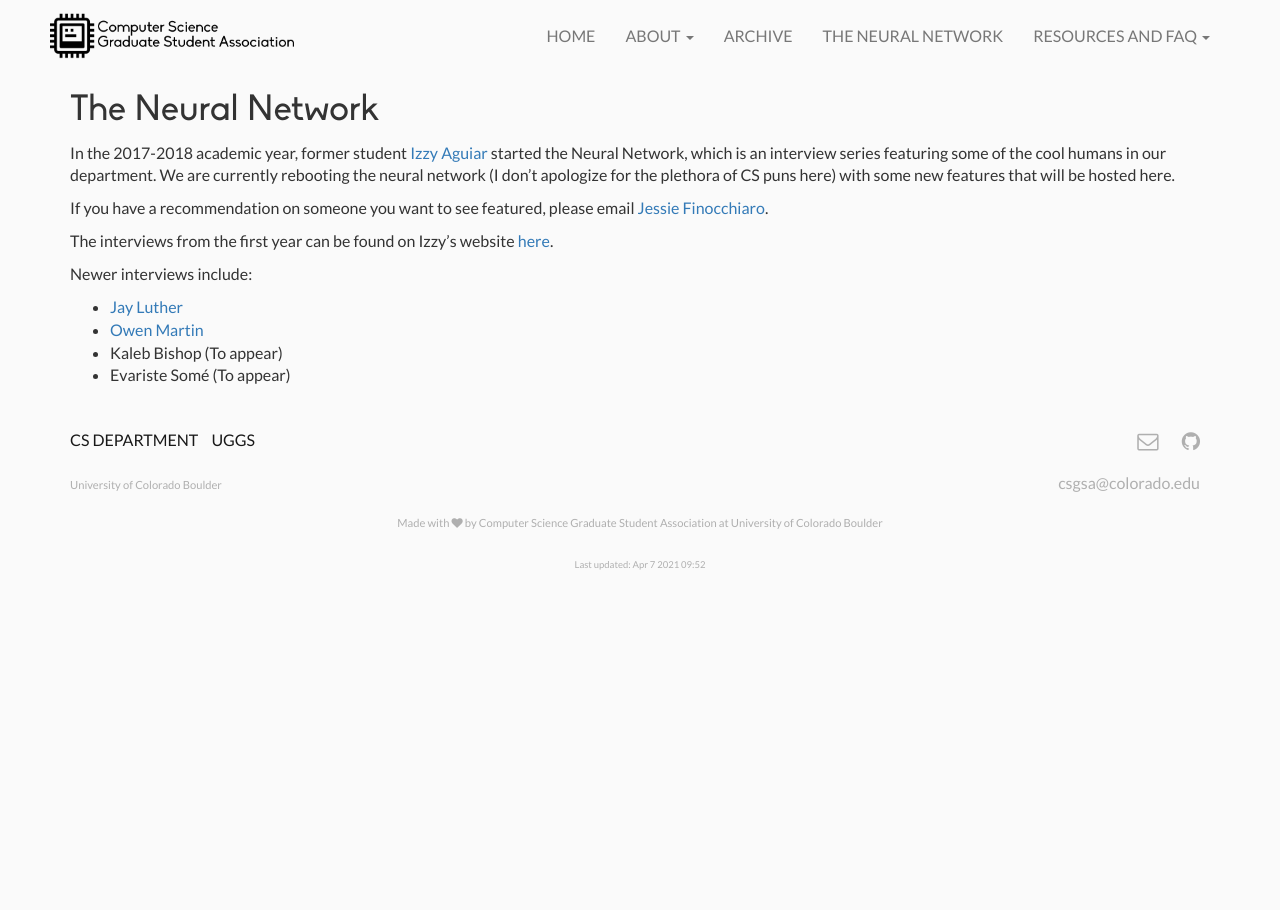
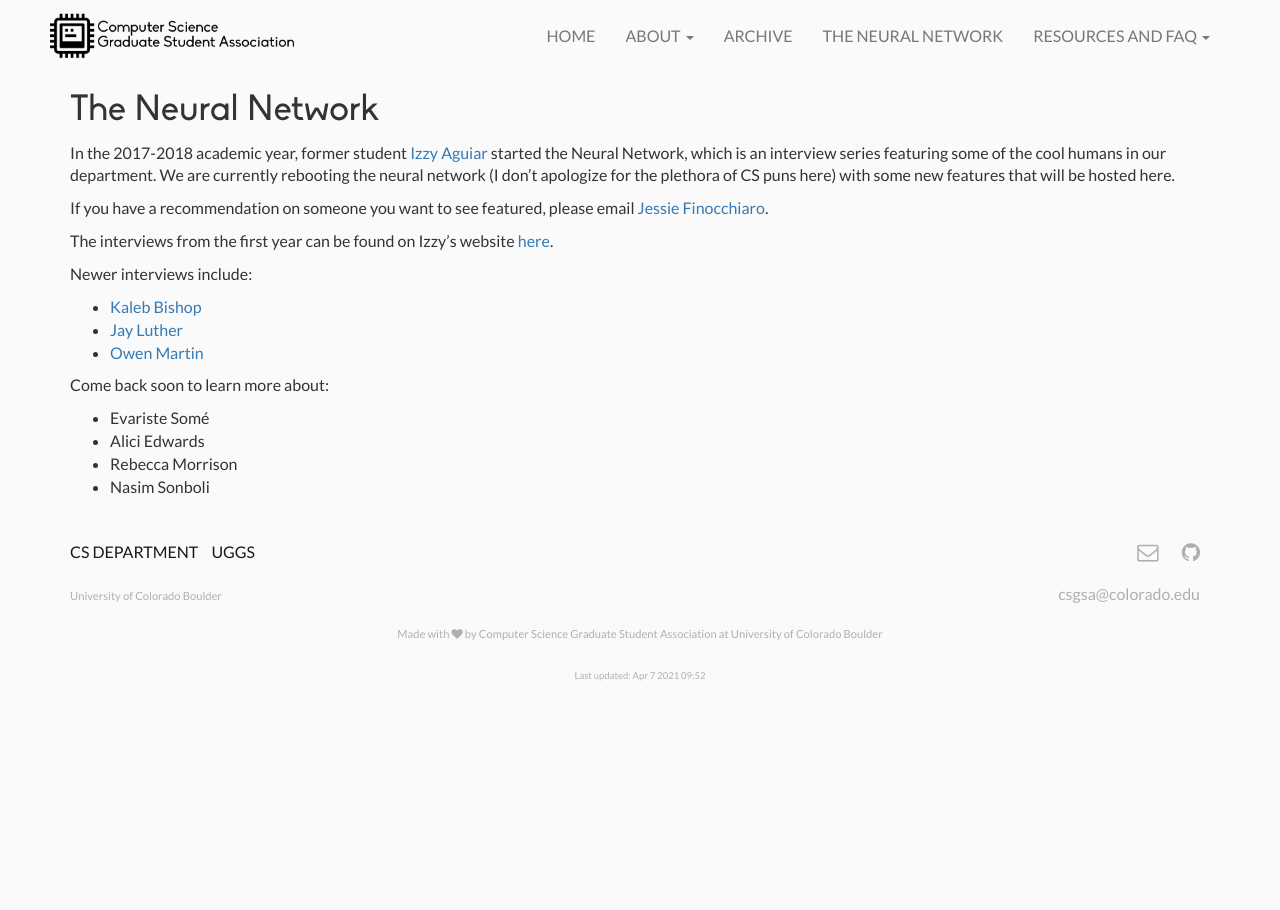
Before and after one commit to casassg/events-landing, a Jekyll site: the page built from neural-network.md, in a window 1280 px wide. Built offline with Jekyll 4.4.1, drawn with Linux system fonts in a browser that asks for light colours; nearby versions of some CDN libraries.

Commit message:
Adding Kaleb's NN

```diff
--- a/neural-network.md
+++ b/neural-network.md
@@ -10,7 +10,12 @@ If you have a recommendation on someone you want to see featured, please email [
 The interviews from the first year can be found on Izzy's website [here](https://izabelpaguiar.com/nn/).
 
 Newer interviews include:
+ * [Kaleb Bishop](neural-network/kaleb_bishop_nn.pdf)
  * [Jay Luther](neural-network/jay_luther_nn.pdf)
  * [Owen Martin](neural-network/owen_martin_nn.pdf)
- * Kaleb Bishop (To appear)
- * Evariste Somé (To appear)
+
+ Come back soon to learn more about:
+ * Evariste Somé
+ * Alici Edwards
+ * Rebecca Morrison
+ * Nasim Sonboli
```
Also changed, not shown: 1 other file.
